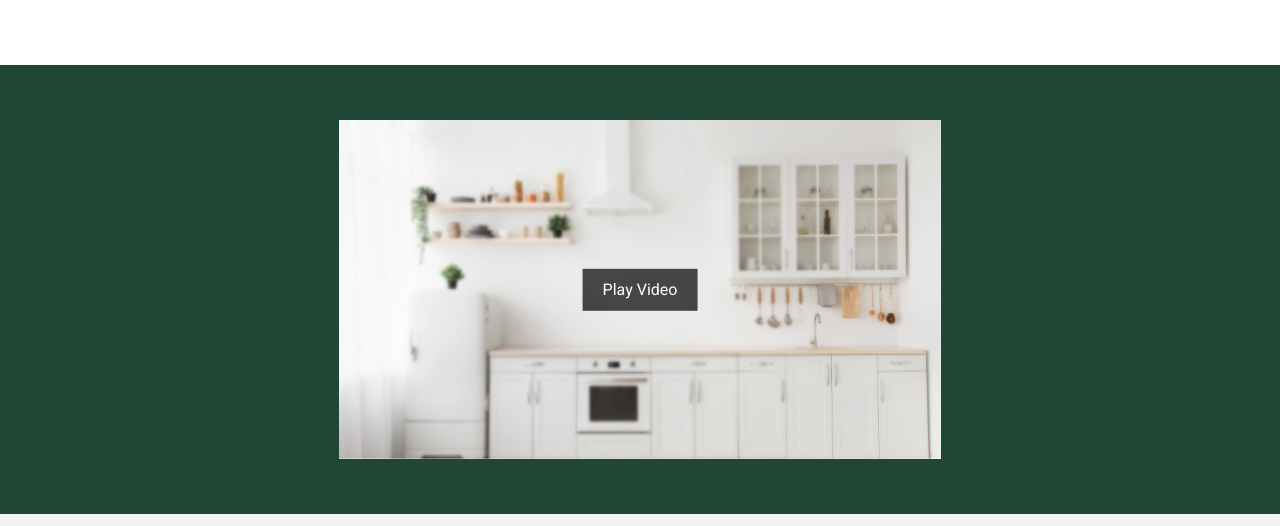
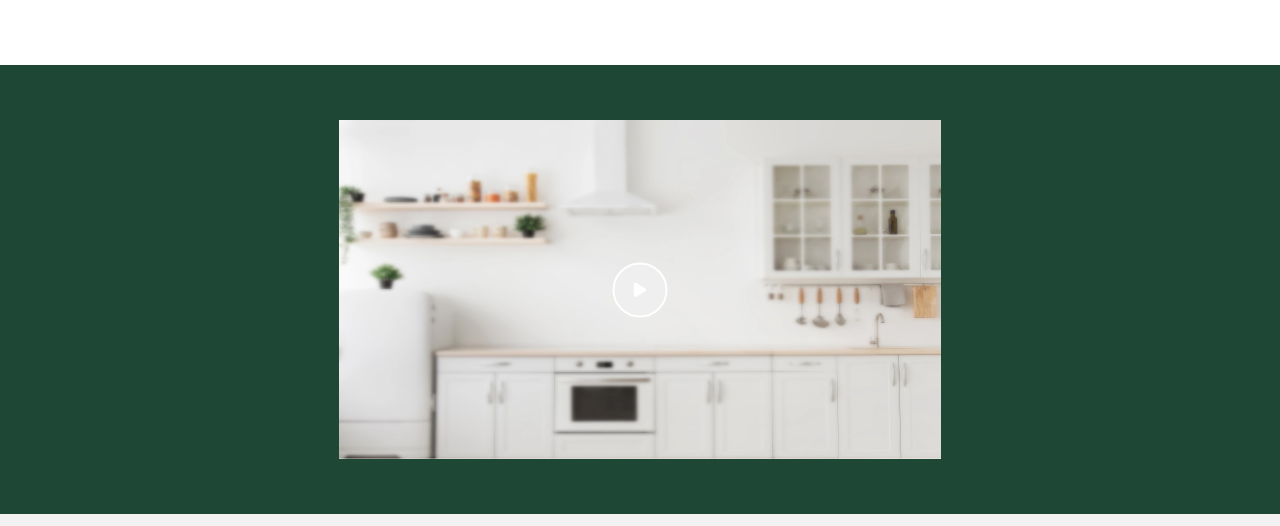
Before and after one commit to Roeich/healthy-go, a plain HTML site: page index.html in a window 1280 px wide. Shown: the part 2120-2646 px from the top of the page. Drawn offline with Linux system fonts and the light colour scheme; a web font is replaced by a local one.

Commit message:
dynamic youtube video load

```diff
--- a/assets/css/style.css
+++ b/assets/css/style.css
@@ -643,6 +643,34 @@ h1,h2,h3,h4,h5,h6{
   width: 100% !important;
   height: 100% !important;
 }
+.video-placeholder{
+  position: absolute;
+  top:0px;
+  left: 0px;
+  width: 100%;
+  height: 100%;
+}
+
+.video-thumbnail {
+  width: 100%;
+  height: 100%;
+  object-fit: cover;
+}
+
+.video-load-button {
+  color: var(--c_white);
+  position: absolute;
+  top: 50%;
+  left: 50%;
+  transform: translate(-50%, -50%);
+  border: none;
+  font-size: 1.5rem;
+  cursor: pointer;
+  width: 5rem;
+  height: 5rem;
+  border-radius: 50%;
+  border: 2px solid var(--c_white);
+}
 /* ... end video play section ... */
 
 /* ... start certificates section ... */
--- a/assets/js/script.js
+++ b/assets/js/script.js
@@ -1,5 +1,8 @@
 $(document).ready(function() {
-    // side menu
+
+    /* _________________ start home page _________________ */
+
+    // ... side menu
     $(".menu_toggleBtn,.header_backDrop").click(function() {
         $(".header").toggleClass("active_header");
     });
@@ -23,6 +26,7 @@ $(document).ready(function() {
             }
         }
     });
+
     // ... testimonials slider
     $(".testimonials-slider").owlCarousel({
         items:1,
@@ -32,6 +36,21 @@ $(document).ready(function() {
         dots:false
     });
 
+    // loading youtube video dynamically
+    $('.video-load-button').on('click', function() {
+        var videoBox = $(this).closest('.video-box');
+        var iframeSrc = videoBox.data('iframe-src');
+        var iframe = $('<iframe>', {
+          src: iframeSrc,
+          width: '560',
+          height: '315',
+          allow: 'accelerometer; autoplay; clipboard-write; encrypted-media; gyroscope; picture-in-picture',
+          allowfullscreen: true,
+          title: 'Introduction Video',
+          loading: 'lazy' // Lazy loading for the iframe
+        });
+        videoBox.html(iframe);
+    });
     // increasing page Accessibility
     setTimeout(function() {
         $('.owl-prev').attr({
@@ -45,26 +64,6 @@ $(document).ready(function() {
         $('.owl-prev, .owl-next').removeAttr('role');
     }, 500);
 
-    // play button
-    $('.video-load-button').on('click', function() {
-        // Get the parent video box
-        var videoBox = $(this).closest('.video-box');
+    /* _________________ end home page _________________ */
 
-        // Get the iframe source from the data attribute
-        var iframeSrc = videoBox.data('iframe-src');
-
-        // Create the iframe element
-        var iframe = $('<iframe>', {
-          src: iframeSrc,
-          width: '560',
-          height: '315',
-          allow: 'accelerometer; autoplay; clipboard-write; encrypted-media; gyroscope; picture-in-picture',
-          allowfullscreen: true,
-          title: 'Introduction Video',
-          loading: 'lazy' // Lazy loading for the iframe
-        });
-
-        // Clear the placeholder and append the iframe
-        videoBox.html(iframe);
-    });
 });
--- a/index.html
+++ b/index.html
@@ -224,38 +224,12 @@
                                 <iframe src="https://www.youtube.com/embed/YE7VzlLtp-4?si=7HiTXTtOxYcqDXqu" loading="lazy" title="introduction video"></iframe>
                             </div>
                         -->
-                        <style>
-                            .video-placeholder{
-                                position: absolute;
-                                top:0px;
-                                left: 0px;
-                                width: 100%;
-                                height: 100%;
-                            }
-
-                            .video-placeholder img {
-                                width: 100%;
-                                height: 100%;
-                            }
-
-                            .video-load-button {
-                                position: absolute;
-                                top: 50%;
-                                left: 50%;
-                                transform: translate(-50%, -50%);
-                                padding: 10px 20px;
-                                background-color: rgba(0, 0, 0, 0.7);
-                                color: white;
-                                border: none;
-                                font-size: 16px;
-                                cursor: pointer;
-                            }
-
-                        </style>
                         <div class="video-box" data-iframe-src="https://www.youtube.com/embed/YE7VzlLtp-4?si=7HiTXTtOxYcqDXqu">
                             <div class="video-placeholder">
-                                <img src="assets/img/home/kitchen.webp" alt="Click to load the introduction video" />
-                                <button class="video-load-button">Play Video</button>
+                                <img class="video-thumbnail" src="assets/img/home/kitchen.webp" alt="Click to load the introduction video" />
+                                <button class="video-load-button" aria-level="video play">
+                                    <i class="fa-solid fa-play"></i>
+                                </button>
                             </div>
                         </div>
                     </div>
```
